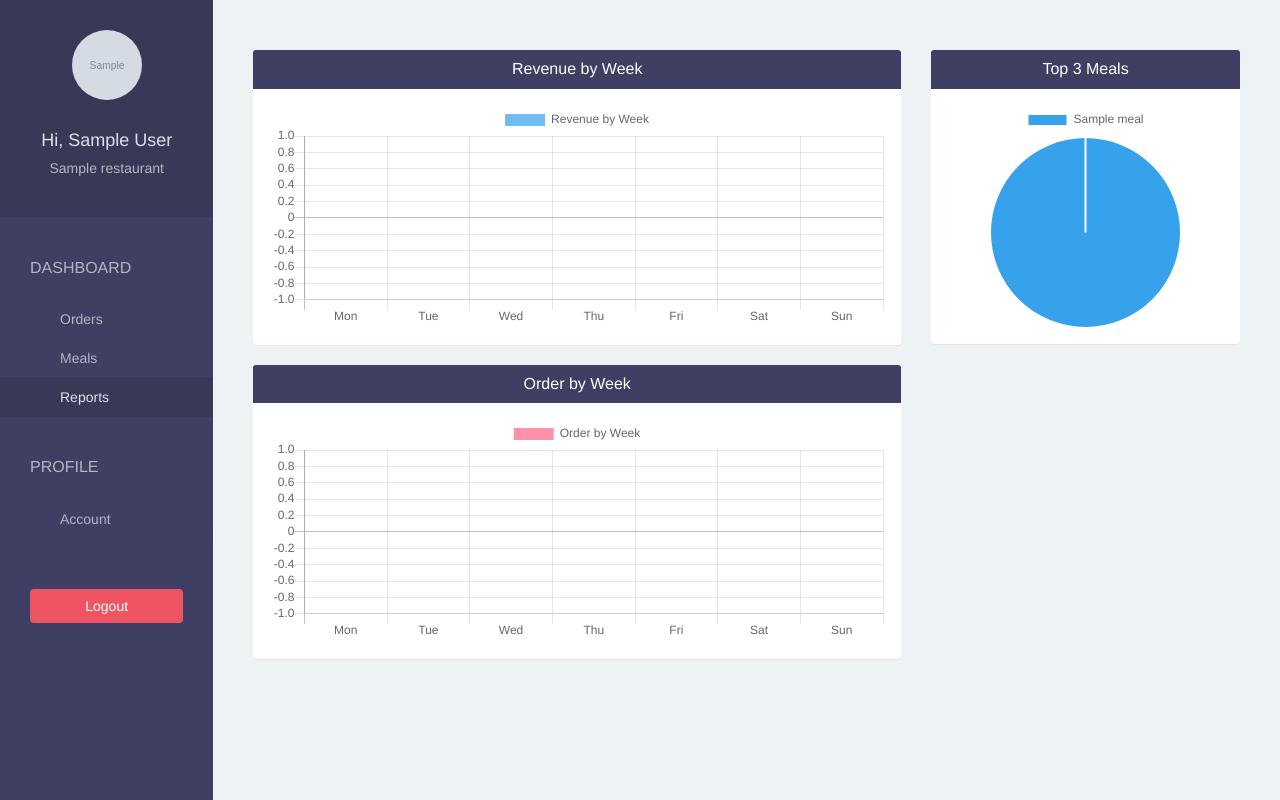
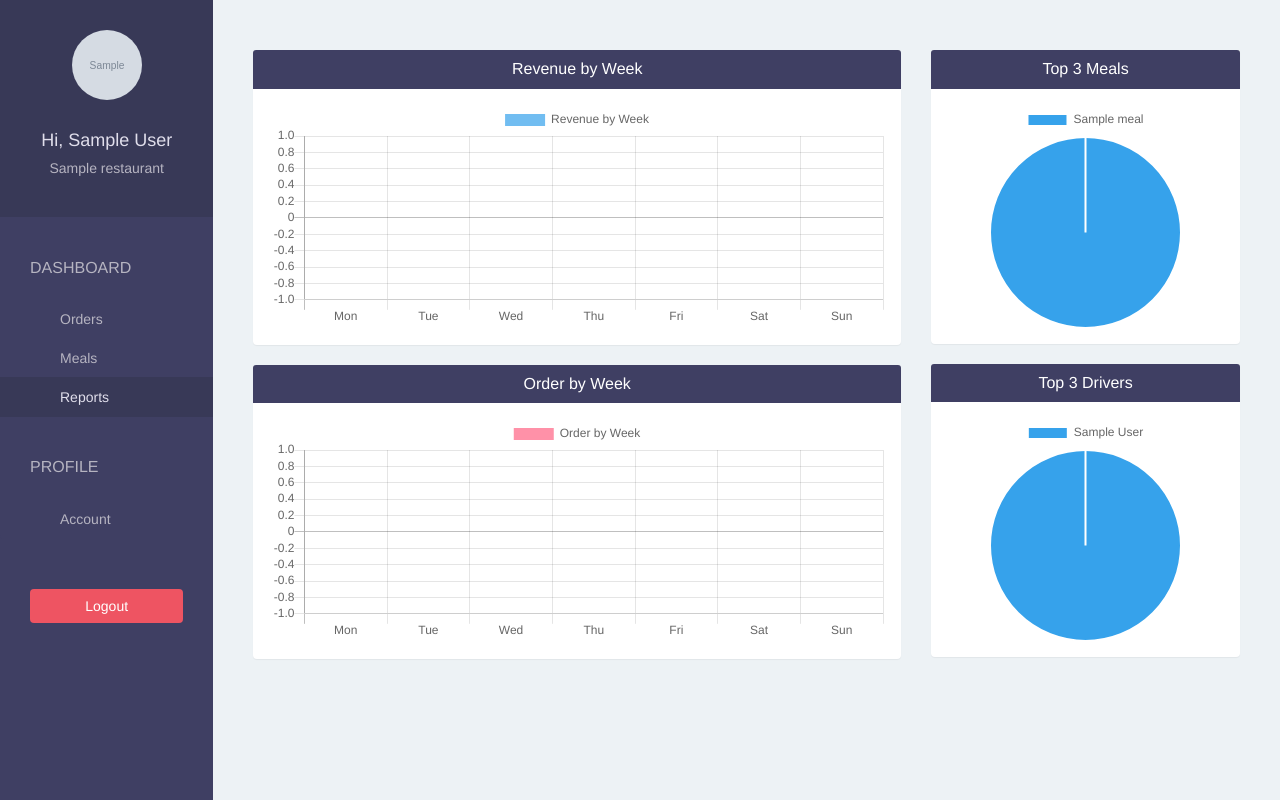
Before and after one commit to smagul/foodtasker, a Django app: page /restaurant/report/ in a window 1280 px wide. Run offline with Django 3.2, Linux system fonts and the light colour scheme; a user stored in the database is signed in; tables that the repository leaves empty hold one stand-in row (values such as "Sample post"); grey boxes marked "Sample" are stand-in pictures; some libraries are stand-ins or nearby versions.

Commit message:
Report for Top Drivers

```diff
--- a/foodtaskerapp/templates/restaurant/pages/report.html
+++ b/foodtaskerapp/templates/restaurant/pages/report.html
@@ -98,5 +98,35 @@
                 </div>
             </div>
         </div>
+        <div class="col-lg-4">
+            <!-- Top 3 Driver all time -->
+            <div class="panel">
+                <div class="panel-heading bg-blue">
+                    <h4 class="panel-title text-center text-white">
+                        Top 3 Drivers
+                    </h4>
+                </div>
+                <div class="panel-body">
+                    <canvas id="driverChart" height="242"></canvas>
+                    <script>
+                        var ctx = document.getElementById("driverChart").getContext("2d");
+                        var data = {
+                            labels: {{ driver.labels|safe }},
+                            datasets: [{
+                                backgroundColor: [
+                                    "#36A2EB", "#FFCE56", "#FF6384"
+                                ],
+                                data: {{ driver.data }}
+                            }]
+                        };
+
+                        new Chart(ctx, {
+                            type: 'pie',
+                            data: data
+                        });
+                    </script>
+                </div>
+            </div>
+        </div>
     </div>
 {% endblock %}
--- a/foodtaskerapp/views.py
+++ b/foodtaskerapp/views.py
@@ -1,10 +1,10 @@
 from django.shortcuts import render, redirect
 from django.contrib.auth.decorators import login_required
 from django.contrib.auth import authenticate, login
-from django.db.models import Sum
+from django.db.models import Sum, Count, Case, When
 
 from django.contrib.auth.models import User
-from .models import Meal, Order
+from .models import Meal, Order, Driver
 from .forms import UserForm, RestaurantForm, UserFormForEdit, MealForm
 
 
@@ -118,10 +118,25 @@ def restaurant_report(request):
         "data": [meal.total_order or 0 for meal in top3_meals]
     }
 
+    # Top 3 Drivers
+    top3_drivers = Driver.objects.annotate(
+        total_order=Count(
+            Case(
+                When(order__restaurant=request.user.restaurant, then=1)
+            )
+        )
+    ).order_by("-total_order")[:3]
+
+    driver = {
+        "labels": [driver.user.get_full_name() for driver in top3_drivers],
+        "data": [driver.total_order for driver in top3_drivers]
+    }
+
     return render(request, 'restaurant/pages/report.html', {
         "revenue": revenue,
         "orders": orders,
-        "meal": meal
+        "meal": meal,
+        "driver": driver
     })
 
 
```
